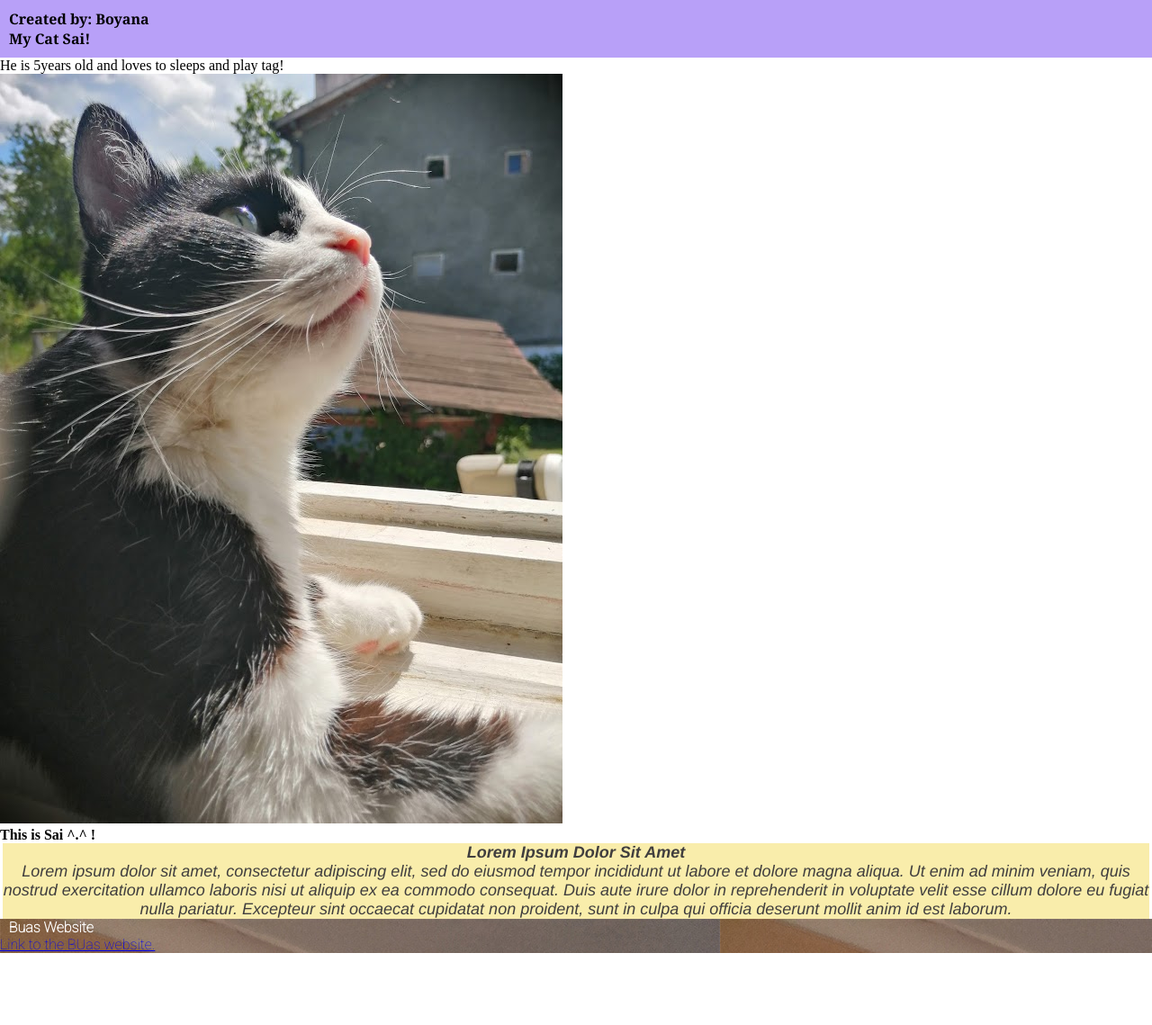
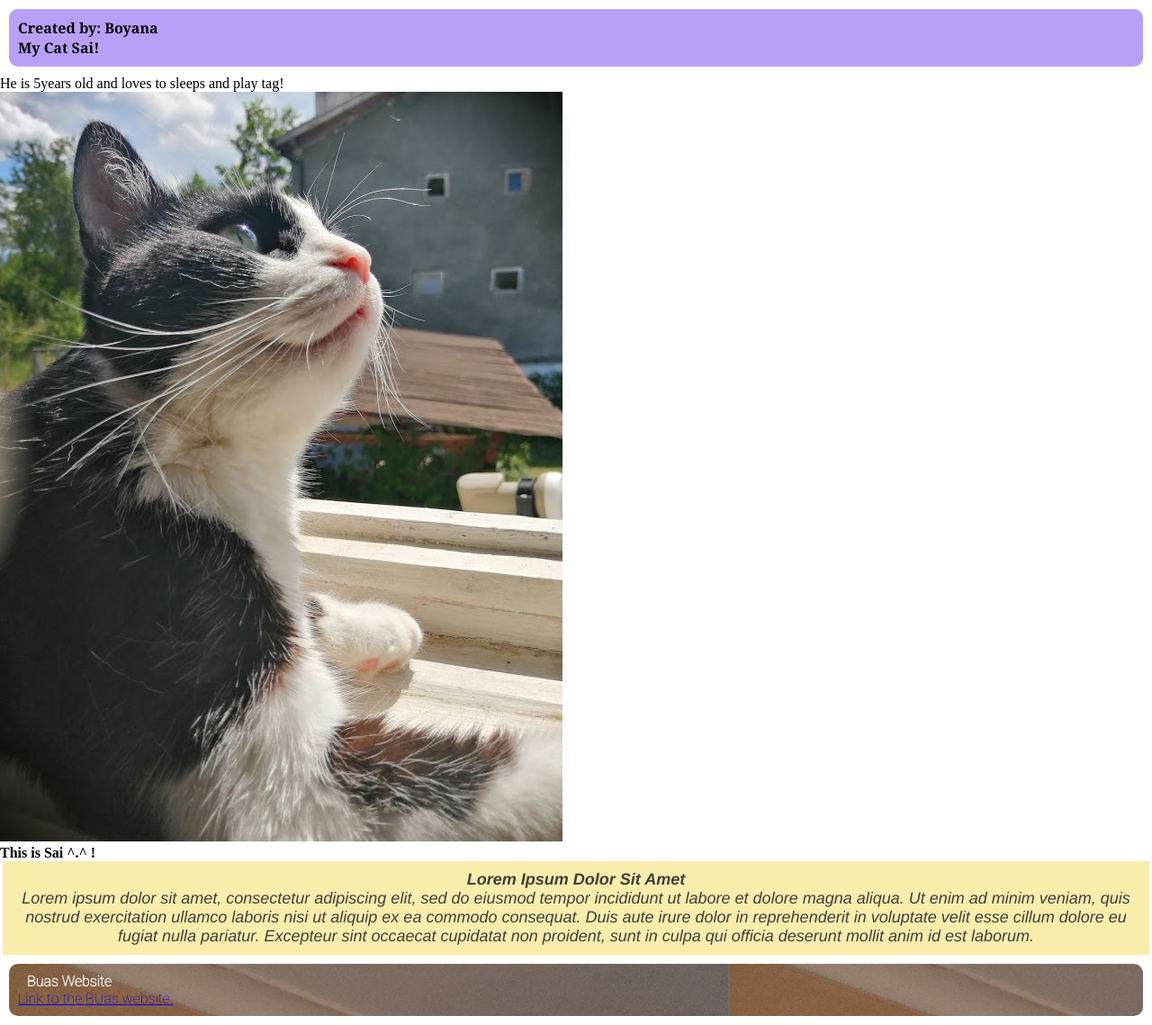
Before and after one commit to BoyanaTosheva/prj4-basic-css, a plain HTML site: page index.html in a window 1280 px wide. Shown: the whole page at 90% size. Before the commit the page ends 1059 px from the top, so only its background shows below. Drawn offline with Linux system fonts and the light colour scheme; files that its build step writes are made by us from their sources.

Commit message:
check4-secondfix

```diff
--- a/css/style.css
+++ b/css/style.css
@@ -5,12 +5,12 @@
     -webkit-box-sizing: border-box;
     -moz-box-sizing: border-box;
     box-sizing: border-box;
-    padding: 10px;
-    margin: 10;
+    padding:10px;
+    margin:10px;
     font-family: Cambria, "Hoefler Text", "Liberation Serif", Times, "Times New Roman", serif;
     position: static;
     display: block;
-    border-radius: 10;
+    border-radius: 10px;
     border-style: solid;
     border-color: #0F1C3A;
     border-collapse: separate;
@@ -23,7 +23,7 @@
     font-variant: normal;
     font-weight: lighter;
     font-size: large;
-    padding: 10;
+    padding: 10px;
     text-align: center;
     background-color: #F9EDAB;
     margin-left: 3px;
@@ -34,11 +34,11 @@
     width: auto;
     color: #FFFFFF;
     font-family:'Roboto', sans-serif;
-    border-radius: 10;
+    border-radius: 10px;
     background-color: #0F1C3A;
     border-color: #B8A0F8;
-    padding: 10;
-    margin: 10;
+    padding: 10px;
+    margin: 10px;
     border-style: dashed;
     text-align: left;
     text-indent: 6px;
```
